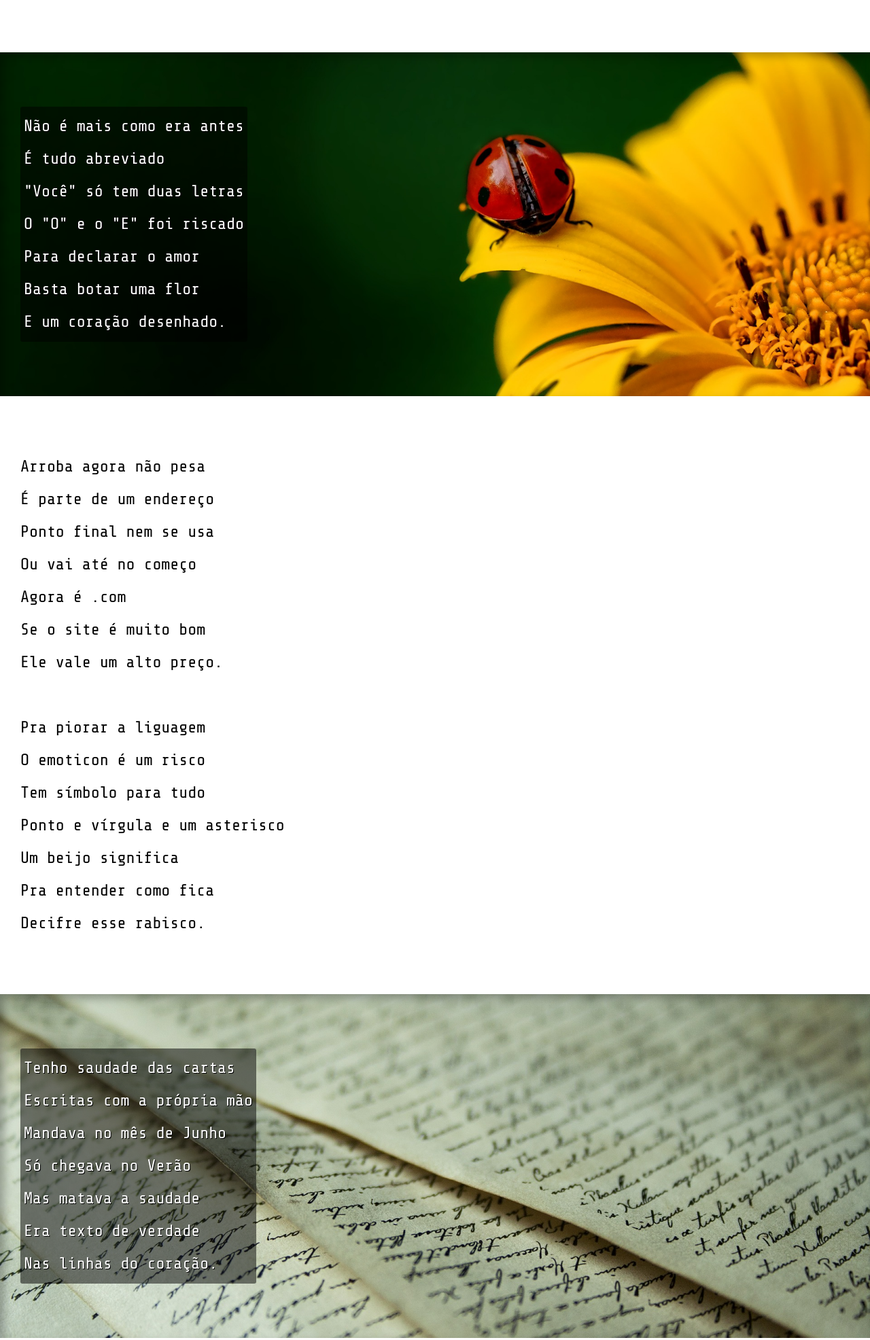
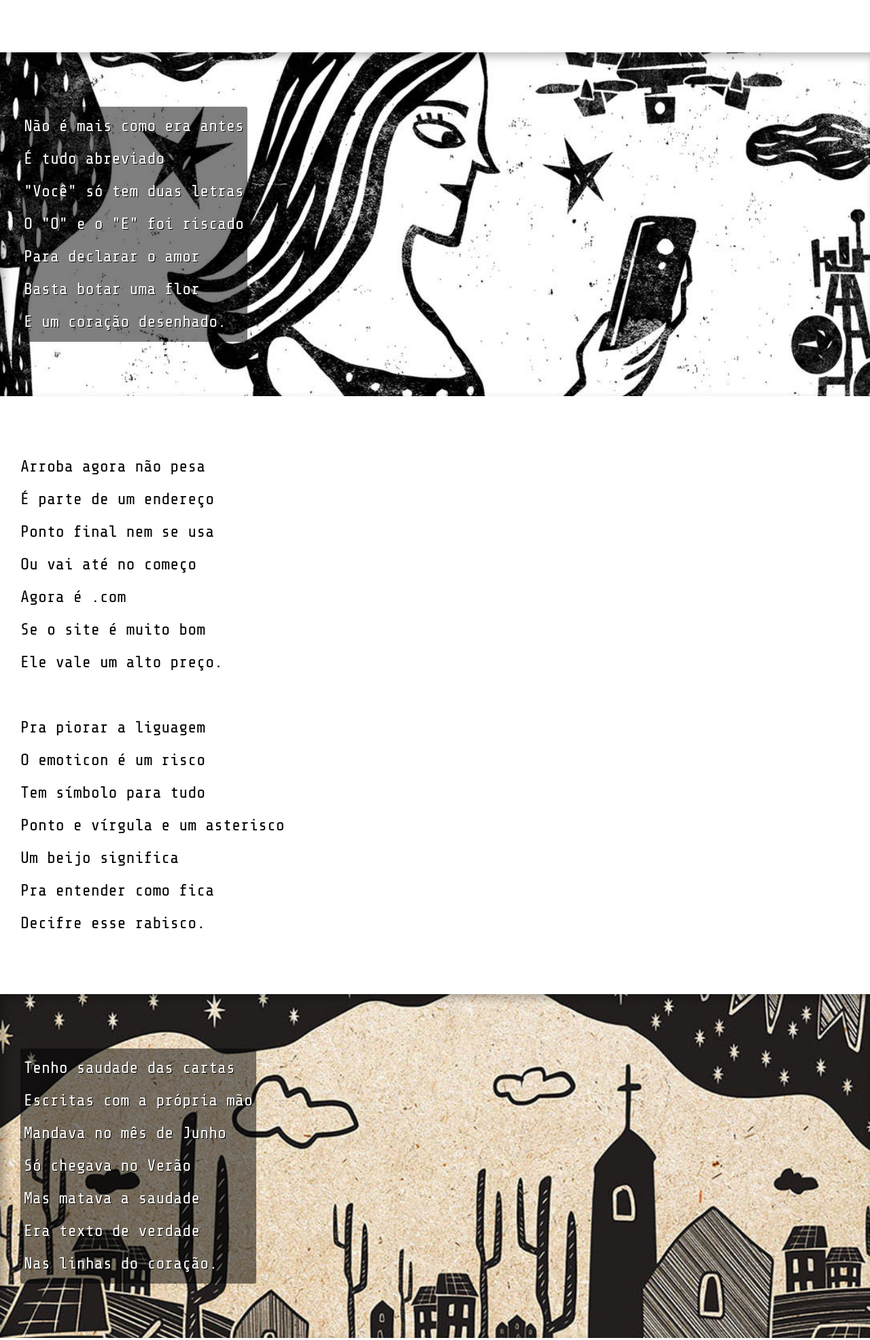
Before and after one commit to VitorFalavinha/projeto.cordel, a plain HTML site: page index.html in a window 1280 px wide. Shown: the part 653-2625 px from the top of the page at 68% size. Drawn offline with nearby package versions, Linux system fonts and the light colour scheme.

Commit message:
update images

```diff
--- a/estilo/style.css
+++ b/estilo/style.css
@@ -75,11 +75,11 @@ section.imagem > p {
 
 }
 section#img01 {
-    background-image: url(../imagens/background001.jpg);
+    background-image: url(../imagens/cordel01.jpg);
     background-position: right center;
 }
 section#img02 {
-    background-image: url(../imagens/background002.jpg);
+    background-image: url(../imagens/cordel02.jpg);
     background-position: right center;
 }
 
```
Also changed, not shown: imagens/cordel01.jpg (added), imagens/cordel02.jpg (added).
